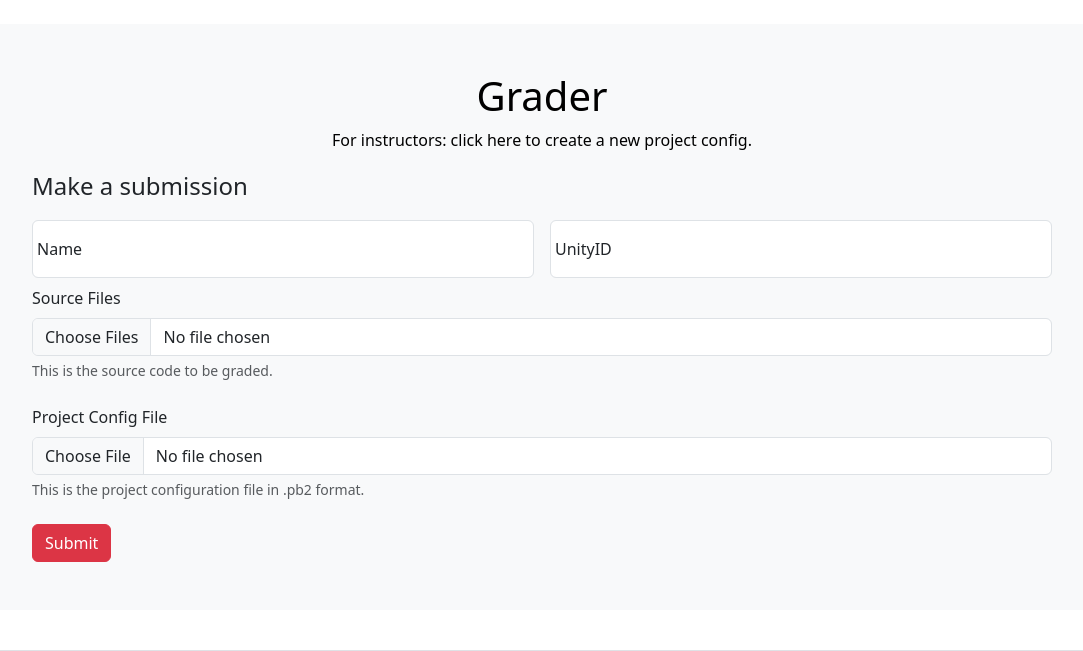
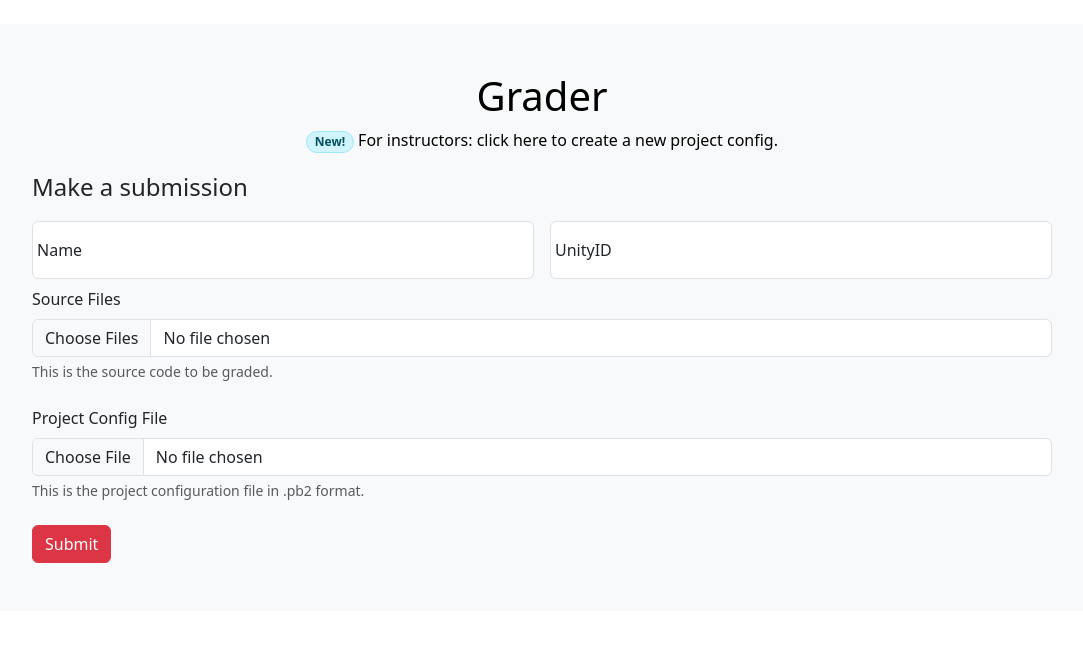
Before and after one commit to assembliss/webassembliss, a Flask app: page /grader/ in a window 1280 px wide. Shown: the part 73-724 px from the top of the page, without its empty margins (98-1181 px from the left). Run offline with Flask 3, Linux system fonts and the light colour scheme; parts of the project's set-up code (start-up, migrations or seed data) failed here and were passed over; some libraries are stand-ins or nearby versions.

Commit message:
added "new badge" on project builder link

```diff
--- a/webassembliss/templates/grader.html.j2
+++ b/webassembliss/templates/grader.html.j2
@@ -4,7 +4,7 @@
   <div class="container">
     <div class="p-5 bg-body-tertiary rounded-3">
       <h1 class="text-center text-body-emphasis">Grader</h1>
-      <p class="text-center text-body-emphasis"><a target="_blank" class="nav-link" href="/project-config-builder">For instructors: click here to create a new project config.</a></p>
+      <p class="text-center text-body-emphasis"><a target="_blank" class="nav-link" href="/project-config-builder"><span class="badge bg-info-subtle border border-info-subtle text-info-emphasis rounded-pill">New!</span> For instructors: click here to create a new project config.</a></p>
       <form id="submission" class="row gy-2 gx-3 align-items-center" action="#" method="POST"
           enctype=multipart/form-data>
         <legend>Make a submission</legend>
```
